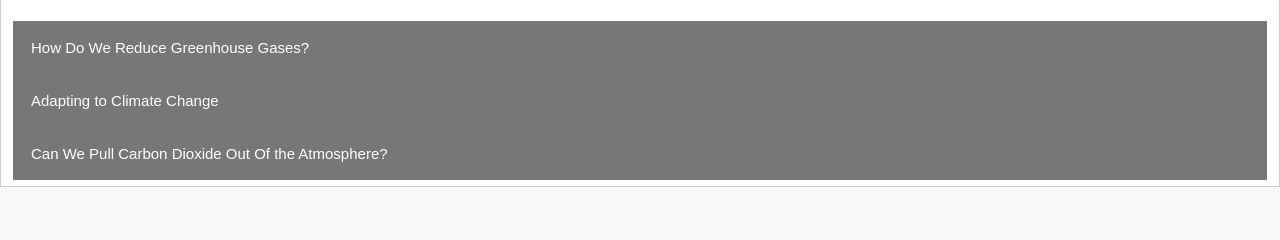
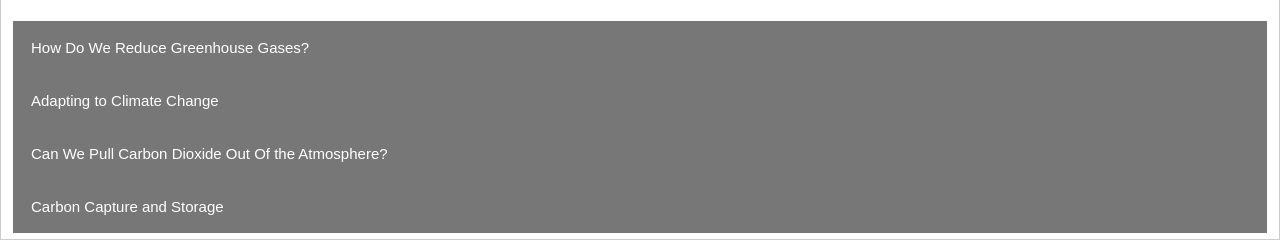
Before and after one commit to Vijaya0110/Air-Pollution-and-Climate-Change, a Flask app: page / in a window 1280 px wide, after a click on "Climate Solutions". Shown: the part 758-998 px from the top of the page. Before the commit the page ends 945 px from the top, so only its background shows below. Run offline with Flask 2, Linux system fonts and the light colour scheme.

Commit message:
Update start.html

```diff
--- a/templates/start.html
+++ b/templates/start.html
@@ -357,6 +357,38 @@ Climate adaptation strategies range from individual to local, national, and glob
   <b>Catching carbon in the air</b>
 <p>Carbon dioxide can be removed from the atmosphere as air passes through a big air filter and then stored deep underground. This technology already exists and is being used on a small scale.</p>
   </div>
+    <button type="button" class="collapsible">Carbon Capture and Storage</button>
+<div class="content">
+
+<p>The possibility of capturing carbon dioxide greenhouse gas (CO2), an approach known as carbon capture and storage (CCS), could help mitigate global warming.
+
+The strategy is to trap carbon dioxide where it is produced at power plants that burn fossil fuels and at factories so that the greenhouse gas isn’t spewed into the air. The captured carbon dioxide would then be transported and stored or used in industrial processes. The Intergovernmental Panel on Climate Change estimated that catching carbon at a modern conventional power plant could reduce emissions to the atmosphere by approximately 80-90% compared to a plant that doesn't have the technology to catch carbon.</p>
+
+  <h2>How do we catch carbon?</h2>
+<p>Researchers have found several ways to capturing carbon dioxide. We can catch it after burning fuel, we can catch it before the fuel is burned, or we can burn fuel in ways that make the carbon easy to catch.</p>
+
+  <p><b>Catch it after burning fuel: </b> In a post-combustion method, the carbon dioxide is removed after the fossil fuel is burned. This is the method that would need to be used at power plants that burn natural gas or coal. To adapt power plants to catch carbon dioxide, absorption towers would need to replace smokestacks. The towers would take the carbon dioxide out using chemicals called amines. Another tower would take the carbon dioxide out of the chemicals so that they could be used again.</p>
+<p><b>Catch it before burning fuel: </b>If fossil fuel is oxidized before it’s burned to make syngas, which is carbon oxides and hydrogen, then the carbon can be pulled off while the hydrogen is burned as fuel. </p>
+<p><b>Make carbon easy to catch: </b>Fossil fuels burned in pure oxygen instead of air produce exhaust that is mostly carbon dioxide and water vapor. The water vapor condenses leaving almost pure carbon dioxide that can be stored.</p>
+
+  <h2>Where do we put it?</h2>
+<p> Once the carbon has been captured, it must be stored. A typical 1,000-megawatt coal-fired power plant will generate approximately six million tons of carbon dioxide each year. Storing that requires space. Researchers are developing methods for storing the gas deep underground, storing it in the ocean, and turning it into carbonate minerals through chemical reactions. They are also researching the risks of these different methods.</p>
+
+  <b>Trap it in rocks.</b>
+<p>Storage of carbon dioxide in rocks deep underground uses many of the same technologies that have been developed by the oil and gas industry. Carbon dioxide is injected underground, often into the same porous rocks in which oil and gas is found or into underground salt deposits or basalt rocks. The rocks must be capped by an overlying layer of impermeable rock to prevent the carbon dioxide from escaping to the surface and into the air.
+
+Today, carbon dioxide is often injected into oil fields to increase the amount of oil that can be extracted (a process known as enhanced oil recovery). However, old oil fields can't fit that much carbon dioxide and once more oil extracted from the oil field is burned, it adds more carbon dioxide into the atmosphere.
+
+The main advantage of storing carbon dioxide in salt rock formations and saline aquifers is that these salty places have a large volume for storage and are common. But relatively little is known about them as a storage location. Leakage of carbon dioxide back into the atmosphere may be a problem.</p>
+
+  <b>Trap it in the ocean.</b>
+<p>Carbon dioxide could be injected into the deep ocean, over 1000 meters below the surface. There, the pressure is high enough that carbon dioxide would dissolve. Alternatively, carbon dioxide could be injected directly onto the deep seafloor where it is denser than water and would theoretically form a “lake” at the bottom. Or carbon dioxide could be converted to bicarbonate or hydrates and then added to the ocean.
+
+However, there are environmental risks of ocean storage which are not entirely understood. Large concentrations of carbon dioxide dissolved in seawater kill ocean organisms. Another problem is that the storage would not be permanent. Much more work is needed here to define the extent of the potential problems.</p>
+
+  <b>Trap it in minerals.</b>
+<p>Carbon dioxide and metal oxides create minerals like limestone through a chemical reaction. This process happens slowly in nature, but the reaction rate could be sped up by heating the ingredients or putting them under pressure. But the heat and pressure would require more energy, which might be a bit counterproductive if that energy comes from fossil fuels. A power plant set up with a way to store carbon dioxide in minerals would need 60-180% more energy than a power plant without. Researchers are still trying to find a way to make this process efficient.</p>
+  </div>
 </div>
 
 <script>
```
